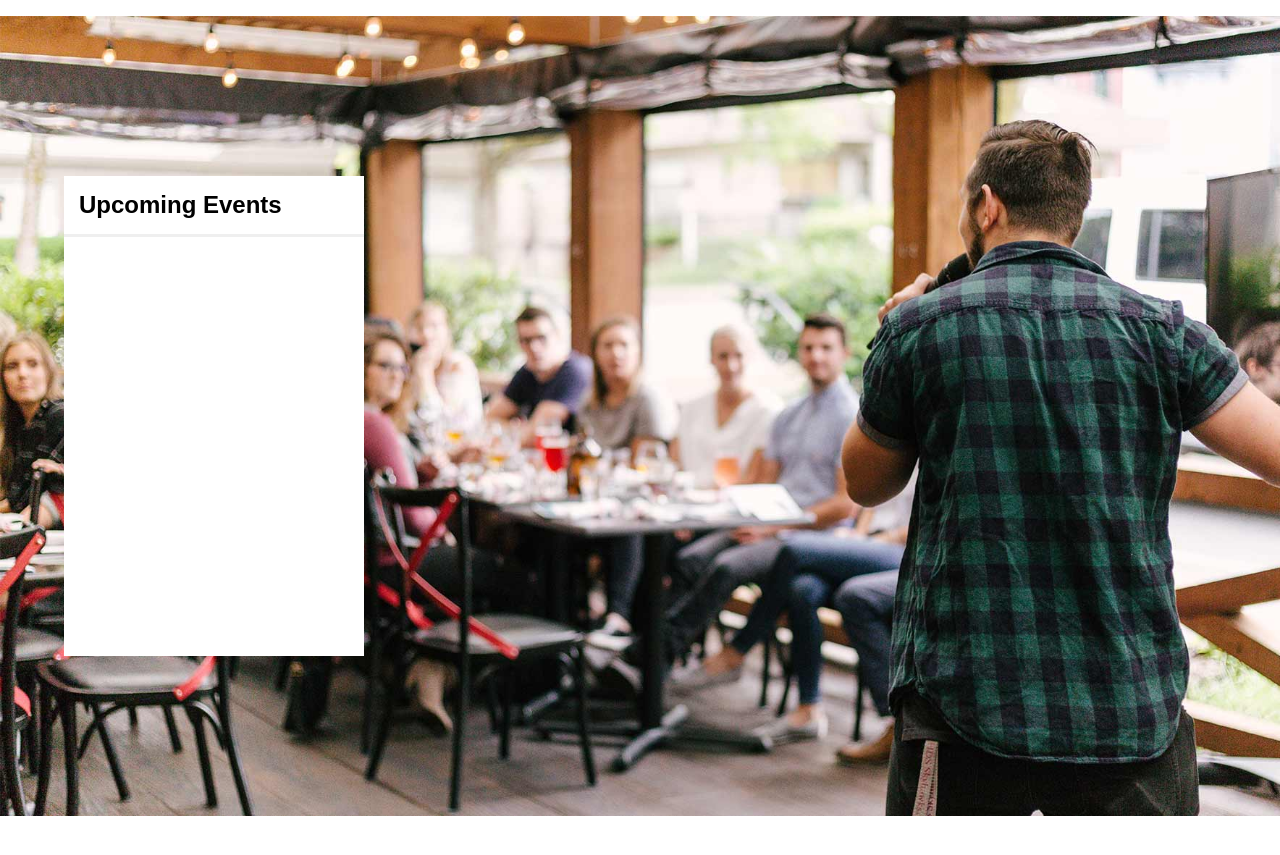
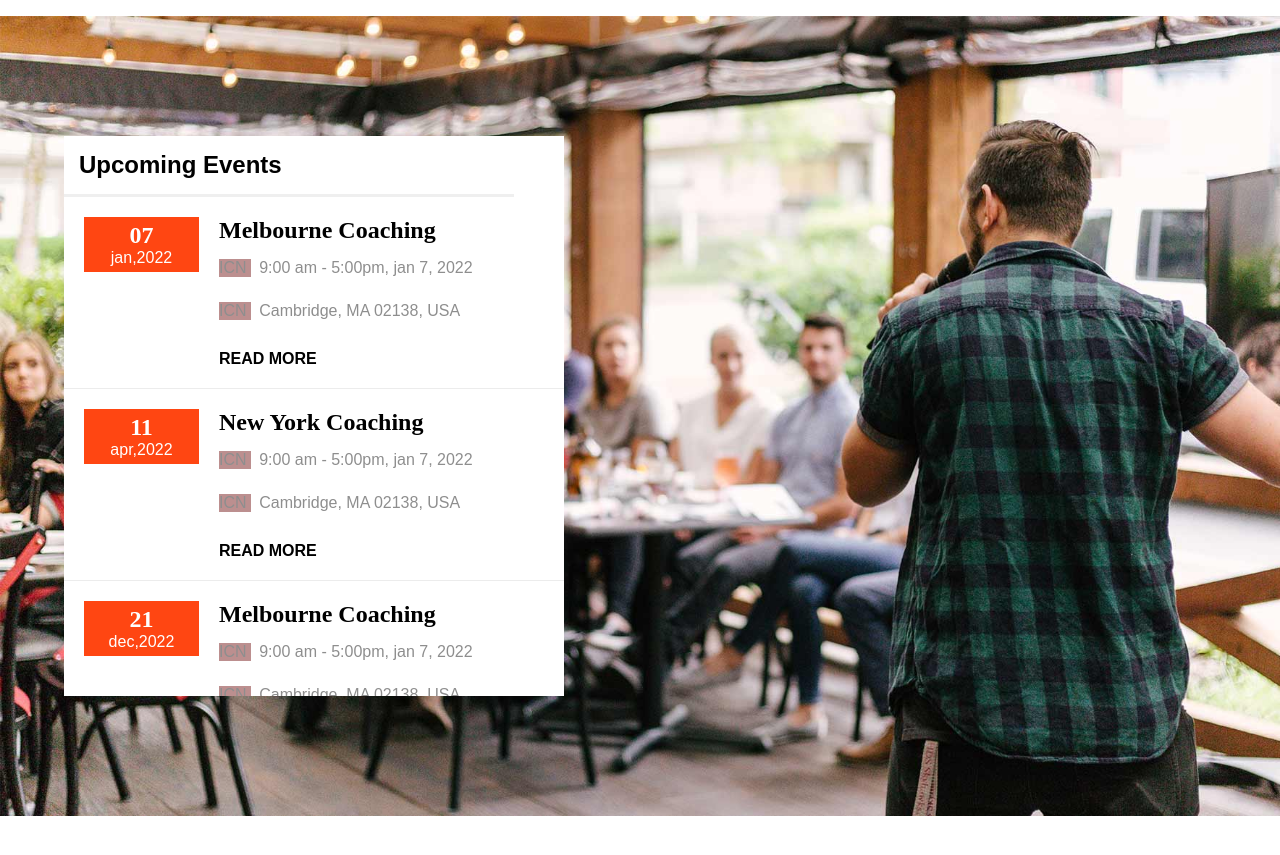
Before and after one commit to sandyclaws89/proj-html-vuejs, a Vue app: page / in a window 1280 px wide. Shown: the part 1880-2735 px from the top of the page. Built offline with nearby package versions, Linux system fonts and the light colour scheme.

Commit message:
Terminata bozza sezione events

```diff
--- a/src/components/EventCard.vue
+++ b/src/components/EventCard.vue
@@ -1,9 +1,22 @@
 <template>
   <div class="card flex">
-      <div class="date">{{CardDate}}</div>
+      <div class="date flex">
+          {{CardDate[0]}}
+          <div>{{CardDate[1]}},{{CardDate[2]}}</div>
+      </div>
       <div class="flex text">
             <h3>{{CardTitle}}</h3>
-
+            <div class="flex data-box">
+                <div class="icon">ICN</div>
+                <div class="data">{{CardHours}}</div>
+            </div>
+            <div class="flex data-box">
+                <div class="icon">ICN</div>
+                <div class="data">{{CardPlace}}</div>
+            </div>
+            <div>
+                READ MORE
+            </div>
       </div>
   </div>
 </template>
@@ -12,14 +25,67 @@
 export default {
     name:'EventCard',
     props: {
+        CardDate: String,
         CardTitle: String,
-
+        CardHours:String,
+        CardPlace: String,
     }
 }
 </script>
 
 <style lang="scss">
     .card{
-        background-color: rebeccapurple;
+        // background-color: rebeccapurple;
+        padding:20px;
+        border-bottom: solid #ececec ;
+        border-width: 1px;
+        .date{
+            flex-basis: 25%;
+            flex-direction: column;
+            background-color: #ff4612;
+            text-align: center;
+            padding:5px;
+            font-family: serif;
+            font-size: 1.5rem;
+            font-weight: 600;
+            color:white;
+            align-self: flex-start;
+            div{
+                font-size: 1rem;
+                font-weight: 500;
+            }
+        }
+        .text{
+            width: 70%;
+            flex-wrap: wrap;
+            align-items: center;
+            margin-left: 20px;
+
+            h3{
+                width: 100%;
+                font-family: serif;
+                font-size: 1.5rem;
+            }
+            .data-box{
+                width: 100%;
+                align-items: center;
+                color: #8e8e8e;
+                padding-top: 5px;
+            }
+            .icon{
+                width: 10%;
+                background-color: rosybrown;
+            }
+            .data{
+                width: 90%;
+                padding: 10px 0;
+                padding-left: 8px;
+
+            }
+            >:last-child{
+               padding-top:20px;
+               font-weight: 600;
+            }
+        }
     }
 </style>
--- a/src/components/EventsSection.vue
+++ b/src/components/EventsSection.vue
@@ -1,11 +1,18 @@
 <template>
   <section class="flex">
       <div class="main-container flex">
-          <div class="events-box">
+          <div class="events-box relative">
               <h2>
                   Upcoming Events
               </h2>
-              <EventCard/>
+              <EventCard
+              v-for="(event, index) in arrEvents"
+              :key="index"
+              :CardDate="event.date"
+              :CardTitle="event.event"
+              :CardHours="event.hours"
+              :CardPlace="event.place"
+              />
           </div>
           <!-- <img src="../assets/img/h1-img-09.jpg" alt=""> -->
       </div>
@@ -18,6 +25,41 @@ export default {
     name:'EventsSection',
     components: {
         EventCard
+    },
+    data() {
+        return {
+            arrEvents: [
+                {
+                    event:'Melbourne Coaching',
+                    hours: '9:00 am - 5:00pm, jan 7, 2022',
+                    place: 'Cambridge, MA 02138, USA',
+                    date: ['07', 'jan','2022'],
+                },
+                 {
+                    event:'New York Coaching',
+                    hours: '9:00 am - 5:00pm, jan 7, 2022',
+                    place: 'Cambridge, MA 02138, USA',
+                    date: ['11', 'apr','2022'],
+                },
+                 {
+                    event:'Melbourne Coaching',
+                    hours: '9:00 am - 5:00pm, jan 7, 2022',
+                    place: 'Cambridge, MA 02138, USA',
+                    date: ['21', 'dec','2022'],
+                },
+                 {
+                    event:'Berlin Coaching',
+                    hours: '9:00 am - 5:00pm, jan 7, 2022',
+                    place: 'Cambridge, MA 02138, USA',
+                    date: ['18', 'jul','2022'],
+                },
+
+
+
+
+
+            ],
+        }
     }
 }
 </script>
@@ -31,16 +73,24 @@ section{
         height: 100vh;
         justify-content: center;
         align-content: center;
+        // position: relative;
+
         .main-container{
             align-items: center;
         }
          .events-box{
-            width: 300px;
-            height: 60%;
+            width: 500px;
+            height: 70%;
             background-color: white;
+            overflow-y: scroll;
+            overflow-x: hidden;
                 h2{
+                    width: 450px;
                     padding: 15px;
                     border-bottom: solid #efefef;
+                    // TODO: NON RIESCO A DARE POSITION FIXED
+                    // position: fixed;
+                    // top: 0px;
                 }
         }
 }
```
